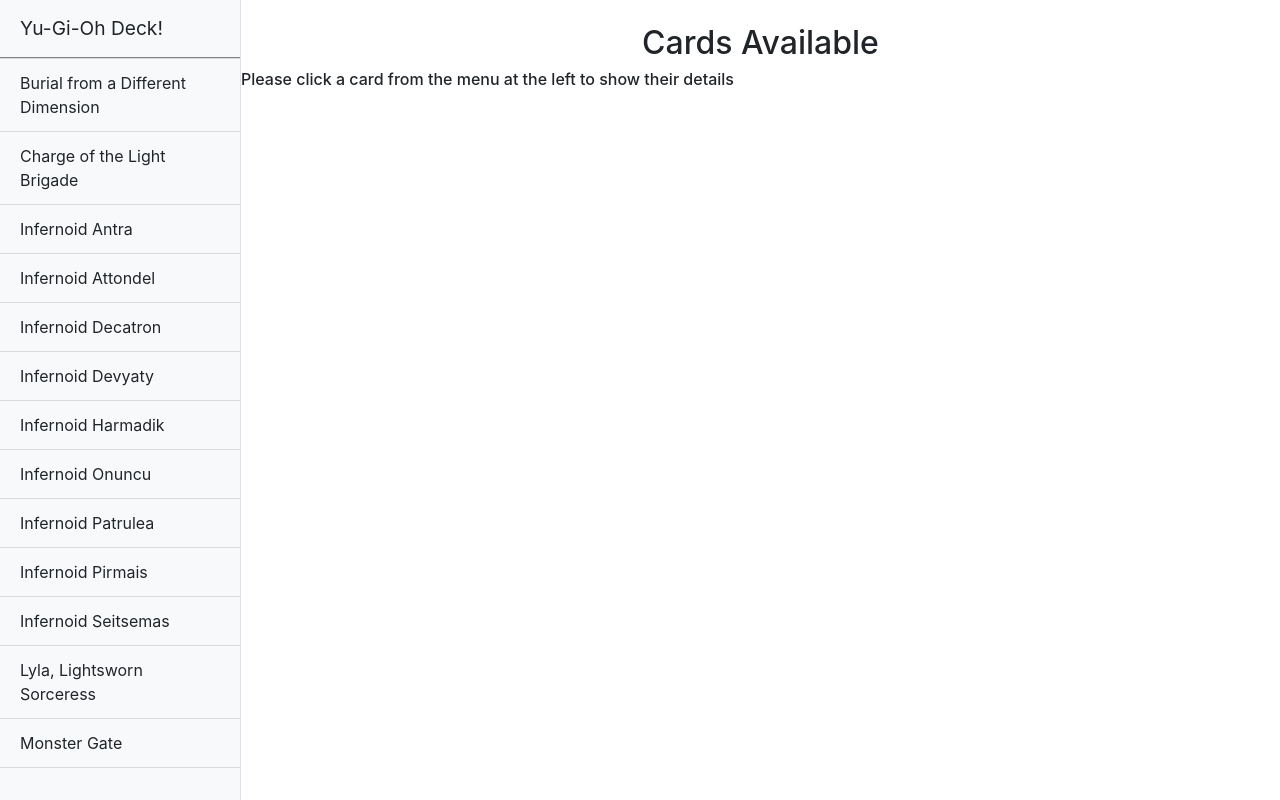
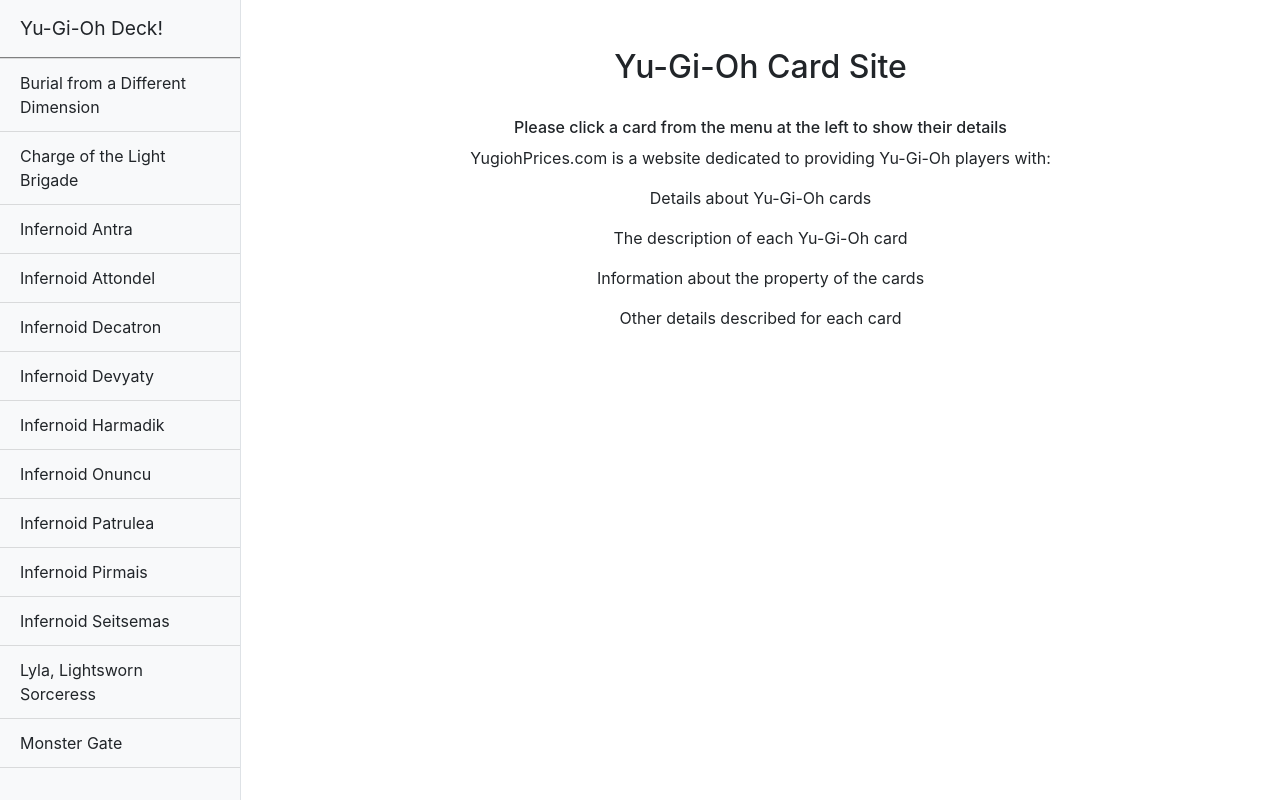
Before and after one commit to petrakis34/yugioh-app, an Angular app in the folder yugioh-app/: page / in a window 1280 px wide. Built offline with nearby package versions, Linux system fonts and the light colour scheme.

Commit message:
minor style fixes

```diff
--- a/yugioh-app/src/app/components/index/card-details/card-details.component.html
+++ b/yugioh-app/src/app/components/index/card-details/card-details.component.html
@@ -8,6 +8,8 @@
                 <div class="card-body">
                     <h5 class="card-title">Type</h5>
                     <p class="card-text">{{card.card_type}}</p>
+                    <h5 class="card-title">Property</h5>
+                    <p class="card-text">{{card.property}}</p>
                     <h5 class="card-title">Description</h5>
                     <p class="card-text">{{card.text}}</p>
                 </div>
--- a/yugioh-app/src/app/components/index/index.component.html
+++ b/yugioh-app/src/app/components/index/index.component.html
@@ -9,17 +9,26 @@
 
     <div id="page-content-wrapper">
         <div class="container-fluid">
-            <h2 *ngIf="!isCardClicked" class="mt-4 text-center">Cards Available</h2>
-            <h2 *ngIf="isCardClicked" class="mt-4 text-center">{{card.name}}</h2>
+            <h2 *ngIf="!isCardClicked" class="mt-5 text-center">Yu-Gi-Oh Card Site</h2>
+            <h2 *ngIf="isCardClicked" class="mt-5 text-center">{{card.name}}</h2>
             <div class="row">
                 <ng-container *ngIf="isCardClicked">
                     <card-details [card]="card"></card-details>
                 </ng-container>
                 <ng-container *ngIf="!isCardClicked">
-                    <h6 class="text-center">Please click a card from the menu at the left to show their details</h6>
+                    <div class="col-12 mt-4">
+                        <h6 class="text-center">Please click a card from the menu at the left to show their details</h6>
+                    </div>
+                    <div class="col-12">
+                        <p class="text-center">YugiohPrices.com is a website dedicated to providing Yu-Gi-Oh players
+                            with:</p>
+                        <p class="text-center">Details about Yu-Gi-Oh cards</p>
+                        <p class="text-center">The description of each Yu-Gi-Oh card</p>
+                        <p class="text-center">Information about the property of the cards</p>
+                        <p class="text-center">Other details described for each card</p>
+                    </div>
                 </ng-container>
             </div>
         </div>
     </div>
-
 </div>
--- a/yugioh-app/src/assets/sidebar.less
+++ b/yugioh-app/src/assets/sidebar.less
@@ -1,10 +1,5 @@
 #sidebar-wrapper {
-    min-height        : 100vh;
-    margin-left       : -15rem;
-    -webkit-transition: margin .25s ease-out;
-    -moz-transition   : margin .25s ease-out;
-    -o-transition     : margin .25s ease-out;
-    transition        : margin .25s ease-out;
+    min-height: 100vh;
 }
 
 #sidebar-wrapper .sidebar-heading {
@@ -29,8 +24,8 @@
 }
 
 .list-viewport {
-    height: 90vh;
-    width: 100%;
+    height    : 90vh;
+    width     : 100%;
     border-top: 1px solid grey;
 }
 
```
